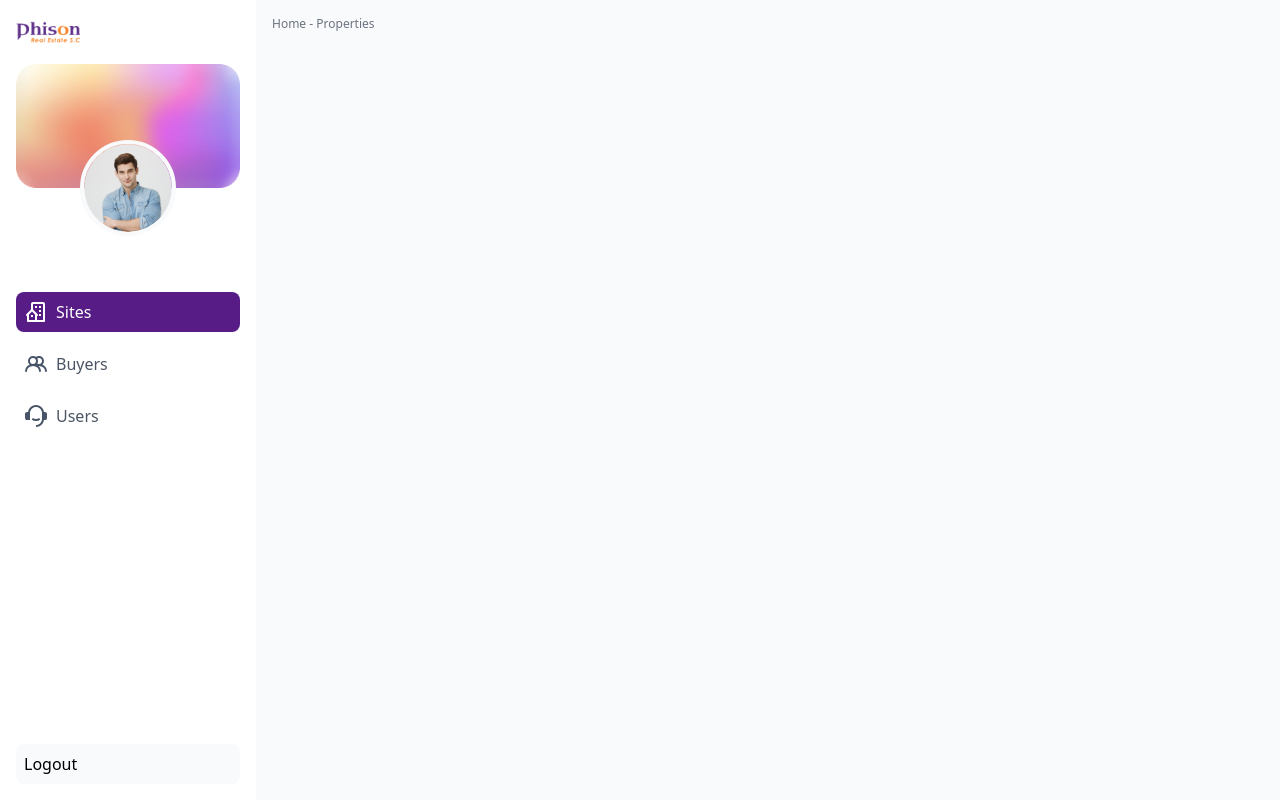
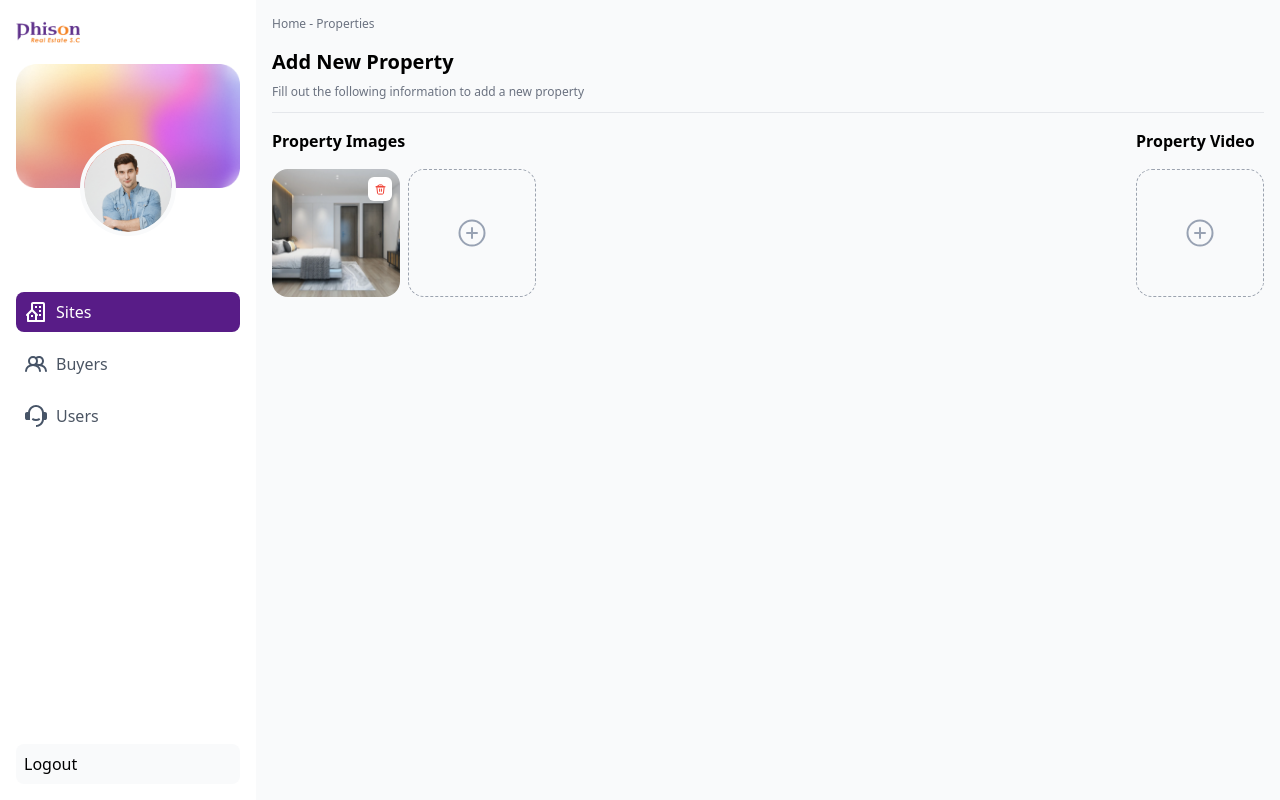
Before and after one commit to nebiyuelias1/phison-realestate, a Django app: page /property/new/ in a window 1280 px wide. Run offline with Django 3.2, Linux system fonts and the light colour scheme; parts of the project's set-up code (start-up, migrations or seed data) failed here and were passed over; some libraries are stand-ins or nearby versions.

Commit message:
Implement UI for properties images/videos section

```diff
--- a/phison_realestate_backend/phison_realestate_backend/templates/phison_panel/add_property.html
+++ b/phison_realestate_backend/phison_realestate_backend/templates/phison_panel/add_property.html
@@ -1,5 +1,47 @@
 {% extends "phison_panel/base.html" %}
 {% load static %}
 {% block main %}
+<div>
+  <h2 class="font-semibold text-xl">Add New Property</h2>
+  <p class="mt-2 text-gray-500 text-xs">Fill out the following information to add a new property</p>
+  <hr class="mt-3">
+</div>
 
+<div class="mt-4 flex justify-between gap-2 flex-wrap">
+  <div class="max-w-full">
+    <h5 class="font-semibold mb-4">Property Images</h5>
+    <div class="flex flex-wrap gap-2">
+      <div class="relative flex-shrink-0 w-32 h-32">
+        <img class="object-cover rounded-2xl h-full" src="{% static 'images/property-placeholder.png' %}"
+          alt="property image">
+        <div class="flex items-center justify-center bg-white w-6 h-6 absolute top-2 right-2 rounded-md">
+          <svg width="11" height="11" viewBox="0 0 11 11" fill="none" xmlns="http://www.w3.org/2000/svg">
+            <g clip-path="url(#clip0_114_11571)">
+              <path
+                d="M0.916748 2.74984H10.0834M4.58341 5.0415V7.33317M6.41675 5.0415V7.33317M1.83341 2.74984H9.16675L8.44258 9.26734C8.41776 9.49163 8.31107 9.69889 8.14295 9.84943C7.97482 9.99996 7.75708 10.0832 7.53141 10.0832H3.46875C3.24308 10.0832 3.02534 9.99996 2.85722 9.84943C2.68909 9.69889 2.5824 9.49163 2.55758 9.26734L1.83341 2.74984ZM3.36654 1.44221C3.44068 1.28499 3.55799 1.15209 3.70479 1.059C3.8516 0.965924 4.02184 0.916502 4.19566 0.916504H6.8045C6.9784 0.916415 7.14874 0.965796 7.29564 1.05888C7.44253 1.15197 7.55991 1.28492 7.63408 1.44221L8.25008 2.74984H2.75008L3.36654 1.44221V1.44221Z"
+                stroke="#F04438" stroke-linecap="round" stroke-linejoin="round" />
+            </g>
+            <defs>
+              <clipPath id="clip0_114_11571">
+                <rect width="11" height="11" fill="white" />
+              </clipPath>
+            </defs>
+          </svg>
+        </div>
+      </div>
+
+
+      <div class="flex-shring-0 border border-dashed border-gray-400 w-32 h-32 flex justify-center items-center rounded-2xl">
+        <img src="{% static 'images/add.svg' %}" alt="add image">
+      </div>
+    </div>
+  </div>
+
+  <div class="max-w-full">
+    <h5 class="font-semibold mb-4">Property Video</h5>
+    <div class="border border-dashed border-gray-400 w-32 h-32 flex justify-center items-center rounded-2xl">
+      <img src="{% static 'images/add.svg' %}" alt="add video">
+    </div>
+  </div>
+</div>
 {% endblock %}
--- a/phison_realestate_backend/phison_realestate_backend/templates/phison_panel/base.html
+++ b/phison_realestate_backend/phison_realestate_backend/templates/phison_panel/base.html
@@ -99,7 +99,7 @@
   </div>
 </nav>
 <main class="md:ml-64 p-4">
-  <div class="text-xs text-gray-500 mb-4">
+  <div class="mb-4 text-xs text-gray-500">
     <span>Home</span>
     <span>-</span>
     <span>Properties</span>
```
Also changed, not shown: phison_realestate_backend/phison_realestate_backend/static/images/add.svg (added).
